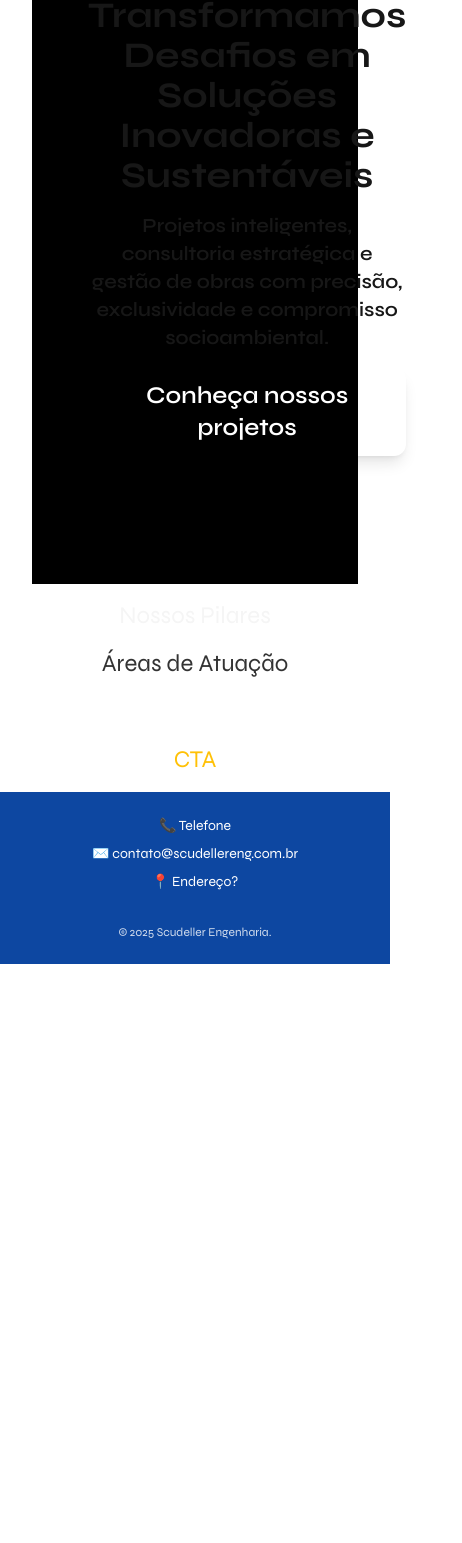
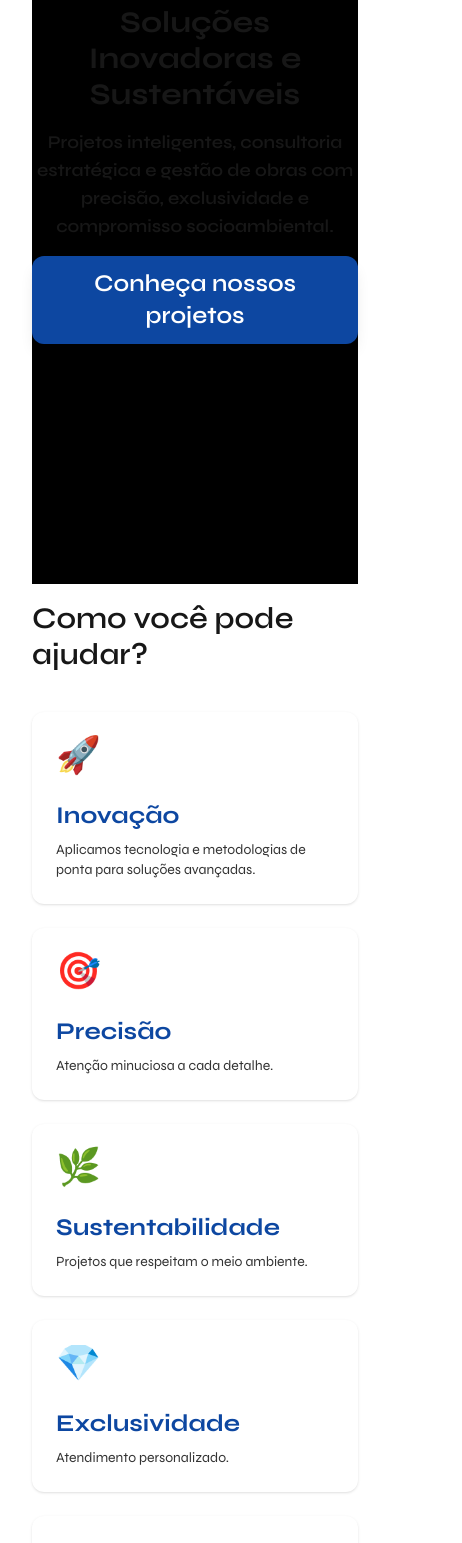
Before and after one commit to Fernandes-Labs/scudeller-eng, a Next.js app: page / in a window 390 px wide. Shown: the part 379-1922 px from the top of the page, 462 px wide, since content can reach past the window. Before the commit the page ends 1343 px from the top, so only its background shows below. Built offline with nearby package versions, Linux system fonts and the light colour scheme.

Commit message:
create pilares section and simple card component

```diff
--- a/src/app/page.tsx
+++ b/src/app/page.tsx
@@ -1,9 +1,11 @@
 import HeroSection from "@/components/sections/HeroSection";
+import {PilaresSection} from "@/components/sections/PilaresSection";
 
 export default function Home() {
   return (
     <div className="flex flex-col items-center justify-center text-2xl gap-4">
       <HeroSection />
+      <PilaresSection />
       <p className="text-gray-light">Nossos Pilares</p>
       <p className="text-gray-dark">Áreas de Atuação</p>
       <p className="text-white">Destaque de Projetos - (?)</p>
--- a/src/components/Button.tsx
+++ b/src/components/Button.tsx
@@ -21,7 +21,7 @@ export function Button({ id, url, text, cssBlock, submitForm = false, externalLi
             type={submitForm ? 'submit' : 'button'}
             disabled={disabled}
             target={externalLink ? '_blank' : ''}
-            className={`text-center text-white bg-orange px-6 py-3 rounded-full hover:bg-blue hover:cursor-pointer transition ${cssBlock}`}>
+            className={`text-center text-white bg-blue px-6 py-3 rounded-full hover:bg-gray-dark hover:cursor-pointer transition ${cssBlock}`}>
             <span className={`text-white font-semibold`}>
                 {text}
             </span>
--- /dev/null
+++ b/src/components/cards/SimpleCard.tsx
@@ -0,0 +1,31 @@
+'use client'
+
+import {motion} from "motion/react";
+
+export interface SimpleCardProps {
+    item: SimpleCardInfo;
+}
+
+export function SimpleCard({ item }: SimpleCardProps) {
+    return (
+        <motion.div
+            key={item.titulo}
+            variants={{
+                hidden: { opacity: 0, y: 20 },
+                visible: { opacity: 1, y: 0 },
+            }}
+            transition={{ duration: 0.5 }}
+            className="bg-white p-6 rounded-xl shadow hover:shadow-lg transition"
+        >
+            <div className="flex flex-col gap-4">
+                <div>
+                    <div className="text-4xl mb-2">{item.emoji}</div>
+                </div>
+                <div className="flex flex-col gap-2">
+                    <h4 className="font-bold text-blue">{item.titulo}</h4>
+                    <p className="text-sm text-gray-dark">{item.descricao}</p>
+                </div>
+            </div>
+        </motion.div>
+    )
+}
--- a/src/components/sections/HeroSection.tsx
+++ b/src/components/sections/HeroSection.tsx
@@ -14,12 +14,12 @@ export default function HeroSection() {
                 initial={{ opacity: 0, y: 30 }}
                 animate={{ opacity: 1, y: 0 }}
                 transition={{ duration: 1 }}
-                className="flex flex-col flex-1 gap-4 px-8 md:px-32 z-10 text-light-gray">
-                <div className="flex flex-col flex-1 gap-4 px-6 md:px-16 z-10 text-light-gray text-center lg:text-left pb-32 pt-0 lg:pb-0 lg:pt-32">
-                    <h1 className="text-4xl md:text-5xl 2xl:text-7xl font-bold">
+                className="flex flex-col flex-1 gap-4 md:px-32 z-10 text-light-gray">
+                <div className="flex flex-col flex-1 gap-4 md:px-16 z-10 text-light-gray text-center lg:text-left pb-60 pt-0 lg:pb-0 lg:pt-32">
+                    <h1 className="text-3xl md:text-5xl 2xl:text-7xl font-bold">
                         Transformamos Desafios em Soluções Inovadoras e Sustentáveis
                     </h1>
-                    <h3 className="text-xl md:text-2xl 2xl:text-3xl font-semibold">
+                    <h3 className="text-lg md:text-2xl 2xl:text-3xl font-semibold">
                         Projetos inteligentes, consultoria estratégica e gestão de obras com precisão, exclusividade e compromisso socioambiental.
                     </h3>
                     <Button
--- /dev/null
+++ b/src/components/sections/PilaresSection.tsx
@@ -0,0 +1,33 @@
+'use client'
+
+import { motion } from "motion/react";
+import {SimpleCard} from "@/components/cards/SimpleCard";
+
+export function PilaresSection() {
+    const pilares: SimpleCardInfo[] = [
+        { emoji: "🚀", titulo: "Inovação", descricao: "Aplicamos tecnologia e metodologias de ponta para soluções avançadas." },
+        { emoji: "🎯", titulo: "Precisão", descricao: "Atenção minuciosa a cada detalhe." },
+        { emoji: "🌿", titulo: "Sustentabilidade", descricao: "Projetos que respeitam o meio ambiente." },
+        { emoji: "💎", titulo: "Exclusividade", descricao: "Atendimento personalizado." },
+        { emoji: "🤝", titulo: "Ética", descricao: "Transparência e integridade." },
+    ]
+
+    return (
+        <div className="flex flex-col gap-10 items-center">
+            <h2 className="text-3xl font-semibold lg:text-4xl">Como você pode ajudar?</h2>
+            <motion.section
+                className="grid grid-cols-1 md:grid-cols-2 2xl:grid-cols-4 gap-6"
+                initial="hidden"
+                whileInView="visible"
+                variants={{
+                    hidden: {},
+                    visible: { transition: { staggerChildren: 0.2 } },
+                }}
+            >
+                {pilares.map((item, i) => (
+                    <SimpleCard key={i} item={item} />
+                ))}
+            </motion.section>
+        </div>
+    )
+}
--- /dev/null
+++ b/src/models/simple-card-info.ts
@@ -0,0 +1,5 @@
+interface SimpleCardInfo {
+    emoji: string;
+    titulo: string;
+    descricao: string;
+}
```
